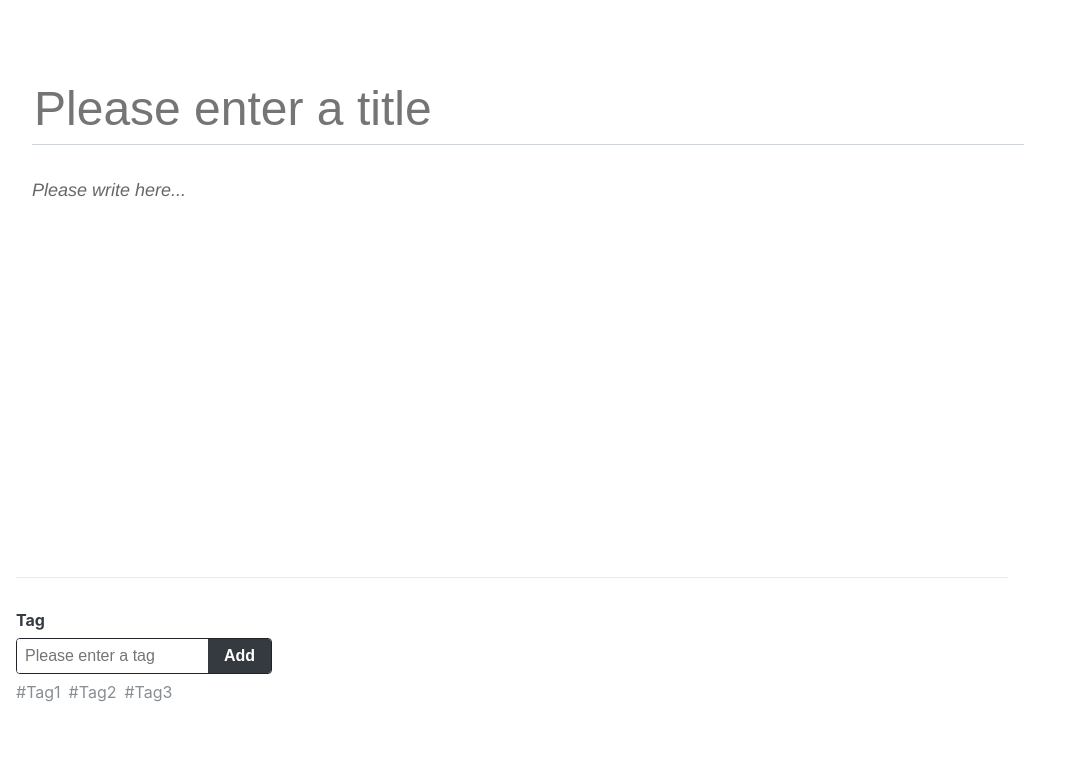
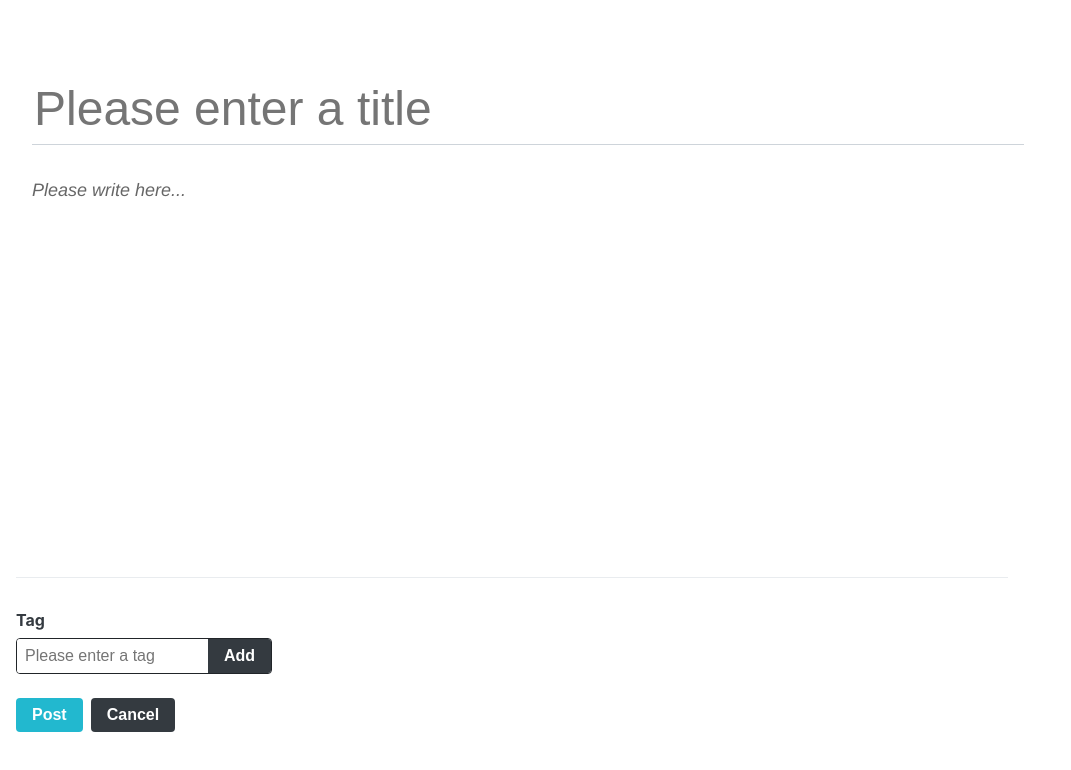
Before and after one commit to songle2900/blog-frontend, a React (Create React App) app: page /write in a window 1280 px wide. Shown: the top 770 px of the page, without its empty margins (0-1071 px from the left). Built offline with nearby package versions, Linux system fonts and the light colour scheme.

Commit message:
UI for write component finished

```diff
--- a/src/components/write/TagBox.js
+++ b/src/components/write/TagBox.js
@@ -1,4 +1,4 @@
-import React from 'react';
+import React, { useState, useCallback } from 'react';
 import styled from 'styled-components';
 import palette from '../../lib/styles/palette';
 
@@ -60,26 +60,61 @@ const TagListBlock = styled.div`
 `;
 
 // Use React.memo to handle rerender only when the tag value changes
-const TagItem = React.memo(({ tag }) => <Tag>#{tag}</Tag>);
+const TagItem = React.memo(({ tag, onRemove }) => (
+    <Tag onClick={() => onRemove(tag)}>#{tag}</Tag>
+));
 
 // Use React.memo to handle rerender only when the tags value changes
-const TagList = React.memo(({ tags }) => (
+const TagList = React.memo(({ tags, onRemove }) => (
     <TagListBlock>
         {tags.map(tag => (
-            <TagItem key={tag} tag={tag} />
+            <TagItem key={tag} tag={tag} onRemove={onRemove} />
         ))}
     </TagListBlock>
 ));
 
 const TagBox = () => {
+    const [input, setInput] = useState('');
+    const [localTags, setLocalTags] = useState([]);
+
+    const insertTag = useCallback(
+        tag => {
+            if (!tag) return; // Nothing if tag is empty
+            if (localTags.includes(tag)) return; // Do not add if tag already exists
+            setLocalTags([...localTags, tag]);
+        }, [localTags]
+    );
+
+    const onRemove = useCallback(
+        tag => {
+            setLocalTags(localTags.filter(t => t !== tag));
+        }, [localTags]
+    );
+
+    const onChange = useCallback(e => {
+        setInput(e.target.value);
+    }, []);
+
+    const onSubmit = useCallback(
+        e => {
+            e.preventDefault();
+            insertTag(input.trim()); // Insert after removing leading and trailing spaces
+            setInput(''); // Reset input
+        }, [input, insertTag]
+    )
+
     return (
         <TagBoxBlock>
             <h4>Tag</h4>
-            <TagForm>
-                <input placeholder="Please enter a tag" />
+            <TagForm onSubmit={onSubmit}>
+                <input
+                    placeholder="Please enter a tag"
+                    value={input}
+                    onChange={onChange}
+                />
                 <button type="submit">Add</button>
             </TagForm>
-            <TagList tags={['Tag1', 'Tag2', 'Tag3']} />
+            <TagList tags={localTags} onRemove={onRemove} />
         </TagBoxBlock>
     );
 };
--- /dev/null
+++ b/src/components/write/WriteActionButton.js
@@ -0,0 +1,32 @@
+import React from 'react';
+import styled from 'styled-components';
+import Button from '../common/Button';
+
+const WriteActionButtonBlock = styled.div`
+    margin-top: 1rem;
+    margin-bottom: 3rem;
+    button + button {
+        margin-left: 0.5rem;
+    }
+`;
+
+/* Set the height to match the buttons used in the TagBox, and then specify the margins between each other */
+const StyledButton = styled(Button)`
+    height: 2.125rem;
+    & + & {
+        margin-left: 0.5rem;
+    }
+`;
+
+const WriteActionButtons = ({ onCancel, onPublish }) => {
+    return (
+        <WriteActionButtonBlock>
+            <StyledButton cyan onClick={onPublish}>
+                Post
+            </StyledButton>
+            <StyledButton onClick={onCancel}>Cancel</StyledButton>
+        </WriteActionButtonBlock>
+    );
+};
+
+export default WriteActionButtons;
--- a/src/pages/WritePage.js
+++ b/src/pages/WritePage.js
@@ -1,6 +1,7 @@
 import React from 'react';
 import Editor from '../components/write/Editor';
 import TagBox from '../components/write/TagBox';
+import WriteActionButtons from '../components/write/WriteActionButton';
 import Responsive from '../components/common/Responsive';
 
 const WritePage = () => {
@@ -8,6 +9,7 @@ const WritePage = () => {
         <Responsive>
             <Editor />
             <TagBox />
+            <WriteActionButtons />
         </Responsive>
     )
 };
```
